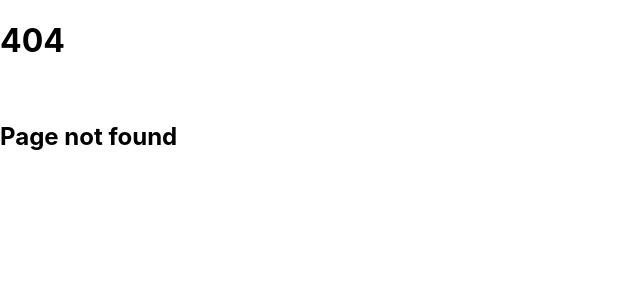
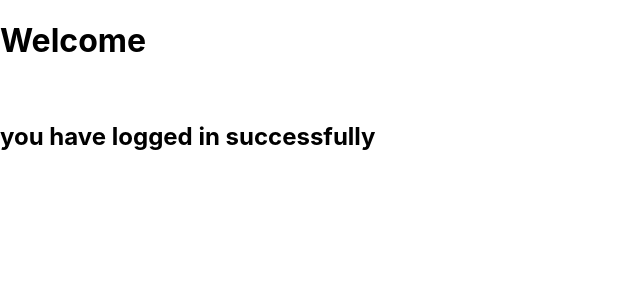
Before and after one commit to ThomasKWWong/simple-login, a React (Create React App) app in the folder client/: page /welcome in a window 1280 px wide. Before the commit this address had no page. Shown: the top 300 px of the page, without its empty margins (0-640 px from the left). Built offline with nearby package versions, Linux system fonts and the light colour scheme.

Commit message:
added redirection after login

```diff
--- a/client/src/App.js
+++ b/client/src/App.js
@@ -1,6 +1,7 @@
 import { BrowserRouter, Routes, Route } from 'react-router-dom';
 import Login from './pages/Login';
 import Register from './pages/Register';
+import Welcome from './pages/Welcome';
 import NoPage from './pages/NoPage';
 import React from 'react';
 
@@ -12,6 +13,7 @@ const App = () => {
                     <Route index element = {<Login />} />
                     <Route path='/login' element = {<Login />} />
                     <Route path='/register' element = {<Register />} />
+                    <Route path='/welcome' element = {<Welcome />} />
                     <Route path="*" element = {<NoPage />} />
                 </Routes>
             </BrowserRouter>
--- a/client/src/pages/Login.js
+++ b/client/src/pages/Login.js
@@ -22,6 +22,9 @@ function App() {
         const data = await response.json();
 
         //add some condition with successful login
+        if(data.user){
+            window.location.href = '/welcome';
+        }
     }
 
     return (
--- /dev/null
+++ b/client/src/pages/Welcome.js
@@ -0,0 +1,12 @@
+import React from "react";
+
+const Welcome = () => {
+    return (
+        <>
+        <h1>Welcome</h1> <br/>
+        <h2>you have logged in successfully</h2>
+        </>
+    )
+}
+
+export default Welcome;
```
Also changed, not shown: 2 other files (tests, documents, lock files or other folders).
